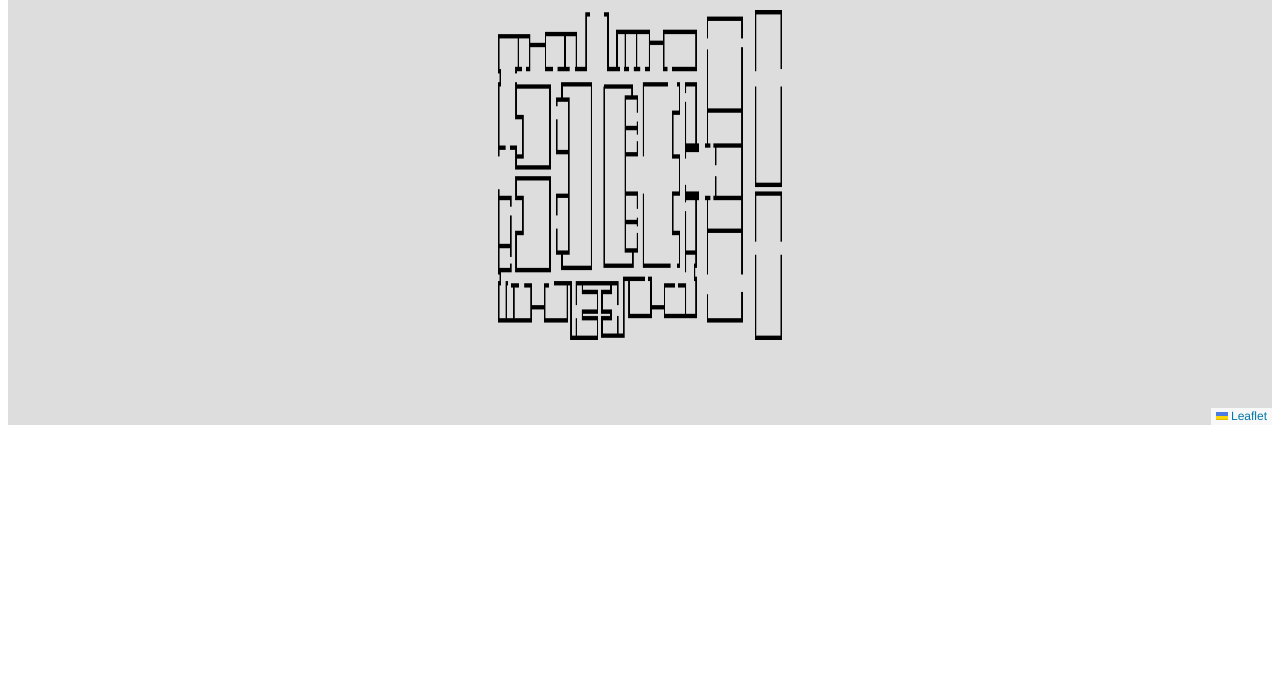
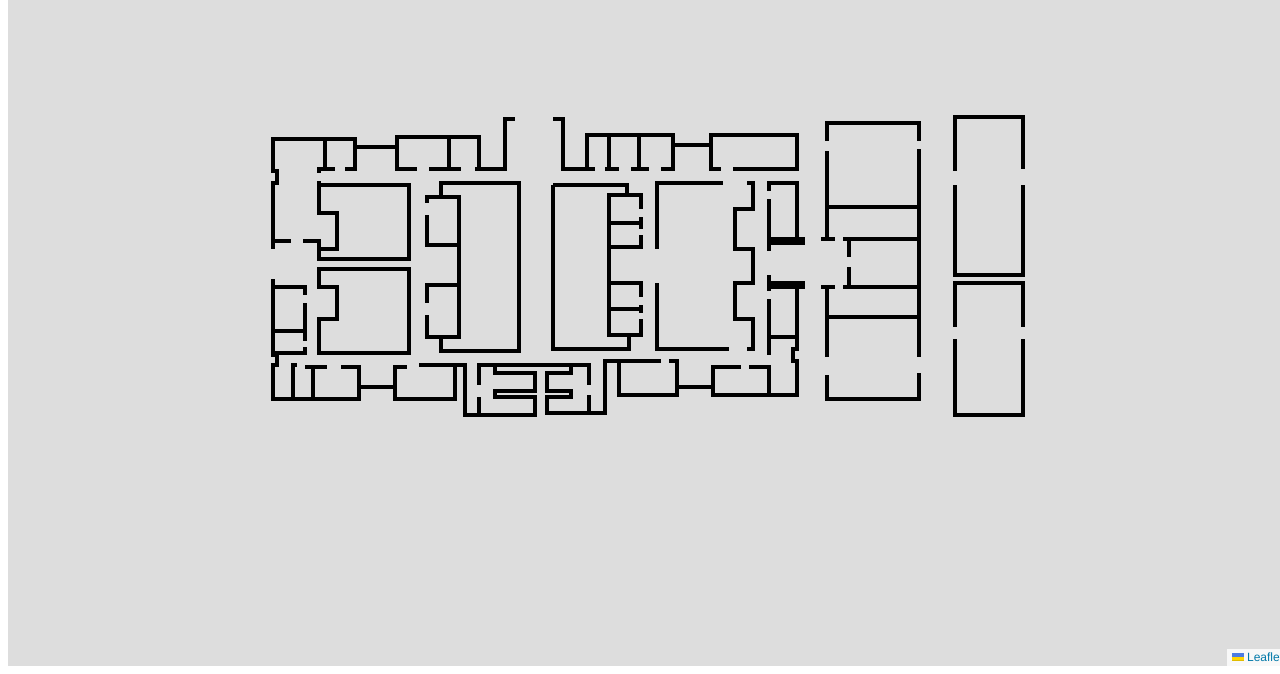
Before and after one commit to hopexlad/campus-map, a plain HTML site: page index.html in a window 1280 px wide. Shown: the part 142-816 px from the top of the page. Drawn offline with nearby package versions, Linux system fonts and the light colour scheme.

Commit message:
Update index.html

```diff
--- a/index.html
+++ b/index.html
@@ -4,35 +4,38 @@
     <meta charset="UTF-8">
     <meta name="viewport" content="width=device-width, initial-scale=1.0">
     <title>Interactive Campus Map</title>
-
-    <!-- Leaflet.js CDN -->
     <link rel="stylesheet" href="https://unpkg.com/leaflet/dist/leaflet.css" />
-    <script src="https://unpkg.com/leaflet/dist/leaflet.js"></script>
-
     <style>
         #map {
-            width: 100%;
-            height: 500px;
+            width: 100vw;  /* Full-screen width */
+            height: 100vh; /* Full-screen height */
         }
     </style>
 </head>
 <body>
 
-    <h2>Campus Map</h2>
     <div id="map"></div>
 
+    <script src="https://unpkg.com/leaflet/dist/leaflet.js"></script>
     <script>
-        // Initialize the map
+        // Step 1: Initialize the map
         var map = L.map('map', {
-            minZoom: -2
-        }).setView([0, 0], 1);
+            minZoom: -2,  // Allows zooming out
+            maxZoom: 4,   // Allows zooming in
+            crs: L.CRS.Simple  // Uses a simple coordinate system for images
+        });
 
-        // Add the campus image as an overlay
-        var imageUrl = 'campus.png';  // Your campus map image
-        var imageBounds = [[-50, -50], [50, 50]];
-        L.imageOverlay(imageUrl, imageBounds).addTo(map);
+        // Step 2: Set image dimensions (YOUR PNG SIZE)
+        var imageWidth = 754;  // PNG width
+        var imageHeight = 302; // PNG height
+        var bounds = [[0, 0], [302, 754]]; // Maintain aspect ratio
 
-        map.fitBounds(imageBounds);
+        // Step 3: Add your PNG image to the map
+        var image = L.imageOverlay('campus.png', bounds).addTo(map);
+        map.fitBounds(bounds);  // Ensures the whole image is visible on load
+
+        // Step 4 (Optional): Center the map
+        map.setView([302/ 2, 754/ 2], 0);
     </script>
 
 </body>
```
